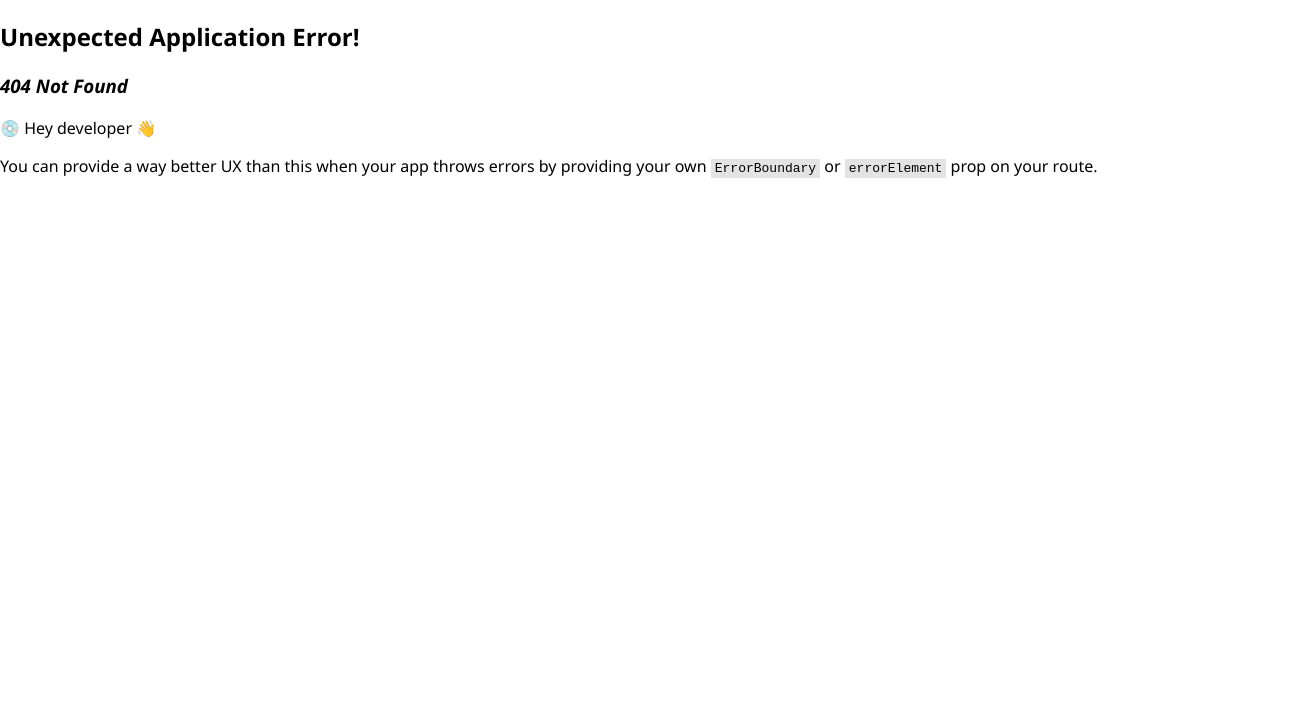
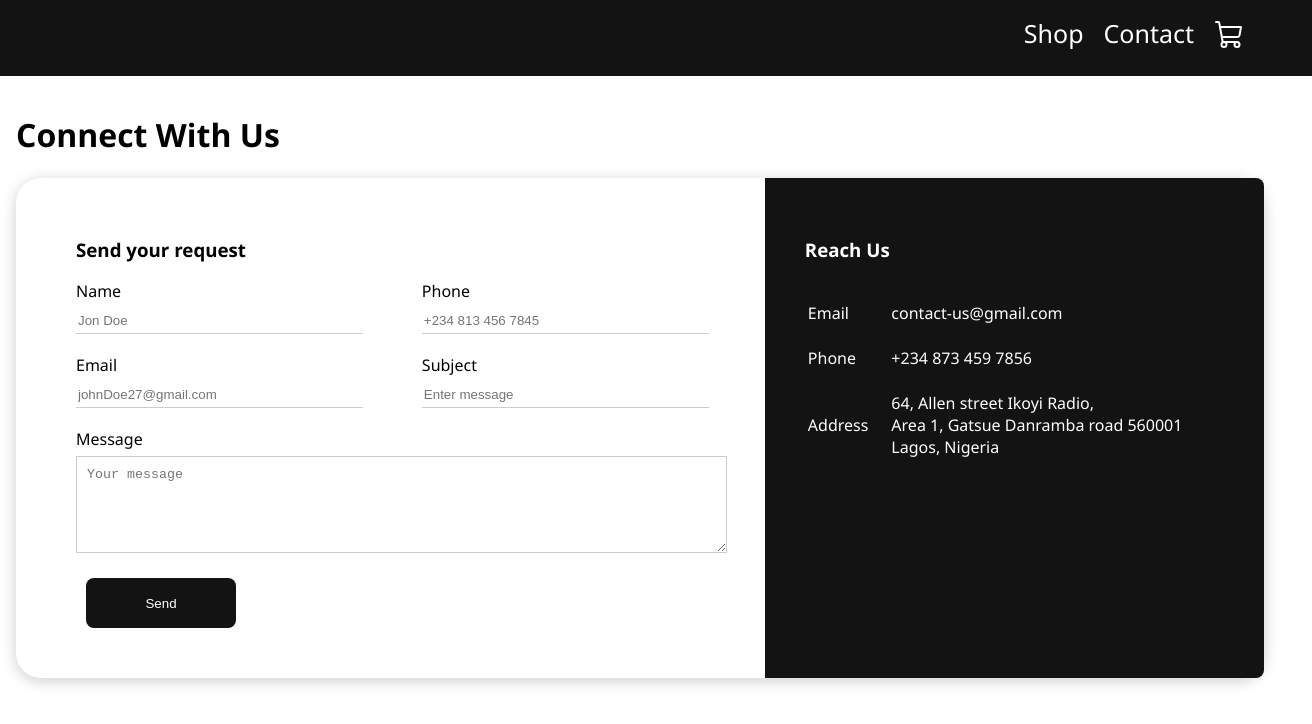
Before and after one commit to plainsight16/femi-autos, a React (Create React App) app: page /contact in a window 1280 px wide. Before the commit this address had no page. Shown: the top 724 px of the page, 1312 px wide, since content can reach past the window. Built offline with nearby package versions, Linux system fonts and the light colour scheme.

Commit message:
Add contact page

```diff
--- a/src/App.js
+++ b/src/App.js
@@ -10,7 +10,7 @@ import {
 
 import Navbar from './components/navbar';
 
-import {Cart, Shop} from "./pages"
+import {Cart, Shop, Contact} from "./pages"
 
 import "./App.css";
 import { ShopContextProvider } from './context/shop-context';
@@ -21,6 +21,7 @@ const App = () => {
       <Route path="/" element={<Root />}>
         <Route index element={<Shop />}/>
         <Route path="/cart" element={<Cart />} />
+        <Route path="/contact" element={<Contact />} />
       </Route>
     )
   )
--- a/src/components/navbar.css
+++ b/src/components/navbar.css
@@ -20,6 +20,6 @@
     margin-left: 20px;
     font-size: 25px;
 }
-.links a:first-child{
+.links a:not(:last-child){
     margin-bottom: 10px;
 }
--- a/src/components/navbar.jsx
+++ b/src/components/navbar.jsx
@@ -9,6 +9,7 @@ const Navbar = () => {
     <div className="navbar">
       <div className="links">
         <Link to="/">Shop</Link>
+        <Link to="/contact"> Contact </Link>
         <Link to="/cart">
             <ShoppingCart size={32}/>
         </Link>
--- /dev/null
+++ b/src/pages/contact/contact.css
@@ -0,0 +1,72 @@
+.contact{
+    padding: 1rem;
+}
+.contact-us{
+    display: flex;
+    box-shadow: 0px 3px 15px rgb(0 0 0 / 20%);
+    border-radius: 25px;
+}
+
+.contact--left{
+    flex-basis: 60%;
+    padding: 40px 60px;
+}
+h3{
+    font-weight: 600;
+}
+
+.contact--right{
+    background-color:  rgb(19, 19, 19);;
+    flex-basis: 40%;
+    padding: 40px;
+    color: white;
+    border-top-right-radius: 8px;
+    border-bottom-right-radius: 8px;
+}
+
+.input--row{
+    display: flex;
+    justify-content: space-between;
+    margin-bottom: 20px ;
+}
+.input--row .input--group{
+    flex-basis: 45%;
+
+}
+label{
+    margin-bottom: 6px;
+    display: block;
+}
+input{
+    width: 100%;
+    border: none;
+    border-bottom: 1px solid #ccc;
+    outline: none;
+    padding-bottom: 5px;
+}
+textarea{
+    width: 100%;
+    border: 1px solid #ccc;
+    outline: none;
+    padding: 10px;
+}
+.contact--left button{
+    width: 150px;
+    height: 50px;
+    background-color: rgb(19, 19, 19);
+    color: white;
+    border: none;
+    border-radius: 8px;
+    margin: 10px;
+    cursor: pointer;
+    margin-top: 20px;
+}
+
+tr td:first-child{
+    padding-right: 20px;
+
+}
+tr td{
+    padding-top: 20px;
+
+}
--- /dev/null
+++ b/src/pages/contact/contact.jsx
@@ -0,0 +1,69 @@
+import React from 'react'
+import "./contact.css"
+
+const Contact = () => {
+  return (
+    <div className="contact">
+      <h1> Connect With Us </h1>
+      <div className="contact-us">
+        <div className="contact--left">
+           <h3>Send your request</h3>
+           <form>
+              <div className="input--row">
+                <div className="input--group">
+                  <label>Name</label>
+                  <input type="text" placeholder="Jon Doe" />
+                </div>
+
+                <div className="input--group">
+                  <label>Phone</label>
+                  <input type="text" placeholder="+234 813 456 7845" />
+                </div>
+              </div>
+              <div className="input--row">
+                <div className="input--group">
+                  <label>Email</label>
+                  <input type="email" placeholder="johnDoe27@gmail.com" />
+                </div>
+
+                <div className="input--group">
+                  <label>Subject</label>
+                  <input type="text" placeholder="Enter message" />
+                </div>
+              </div>
+
+              <label>Message</label>
+              <textarea rows="5" placeholder='Your message'></textarea>
+              <button>Send</button>
+           </form>
+        </div>
+
+        <div className="contact--right">
+           <h3>Reach Us</h3>
+           <table>
+              <tr>
+                  <td>Email</td>
+                  <td>contact-us@gmail.com</td>
+              </tr>
+              <tr>
+                  <td>Phone</td>
+                  <td>+234 873 459 7856</td>
+              </tr>
+              <tr>
+                  <td>Address </td>
+                  <td>64, Allen street Ikoyi Radio,<br/>
+                  Area 1, Gatsue Danramba road 560001<br/>
+                  Lagos, Nigeria
+                  </td>
+              </tr>
+           </table>
+        </div>
+
+
+
+      </div>
+    </div>
+  )
+}
+
+export default Contact
--- a/src/pages/index.js
+++ b/src/pages/index.js
@@ -1,2 +1,3 @@
 export {default as Cart} from './cart/cart';
 export {default as Shop} from './shop/shop';
+export {default as Contact} from './contact/contact';
```
